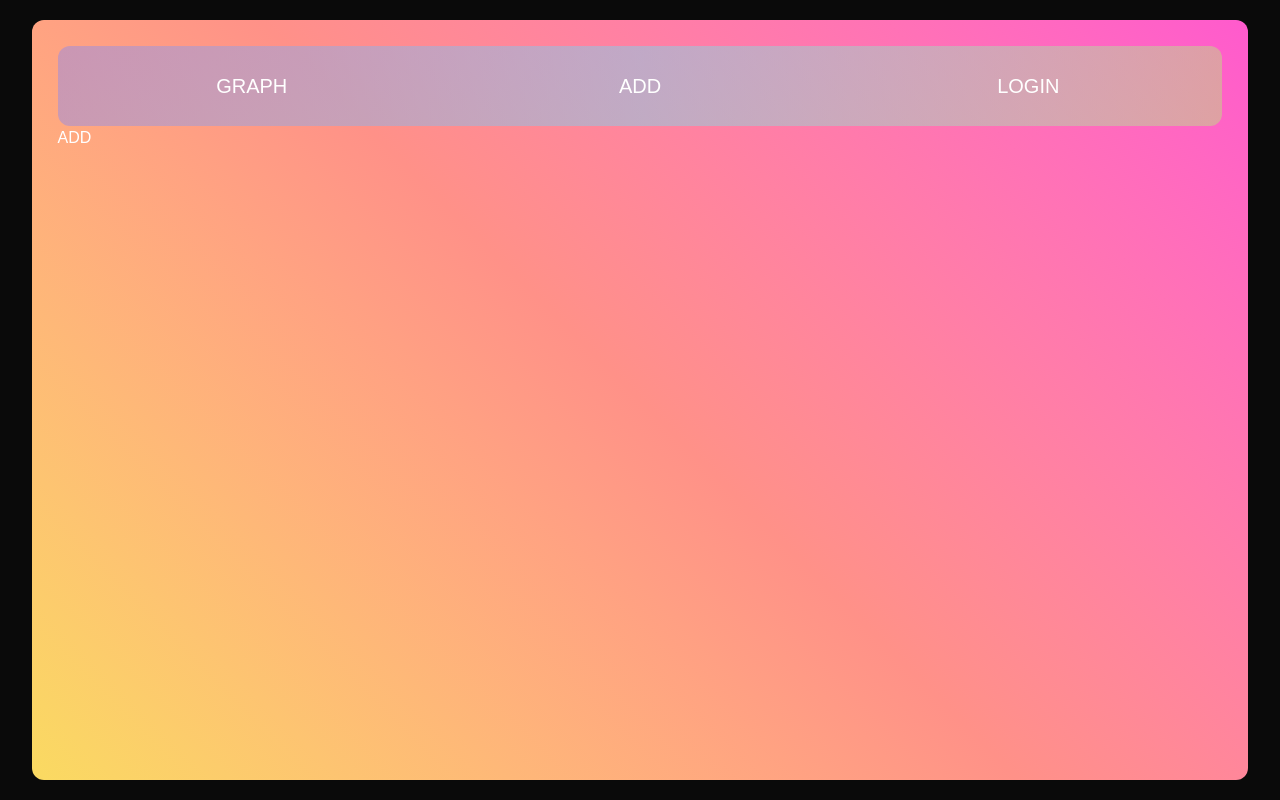
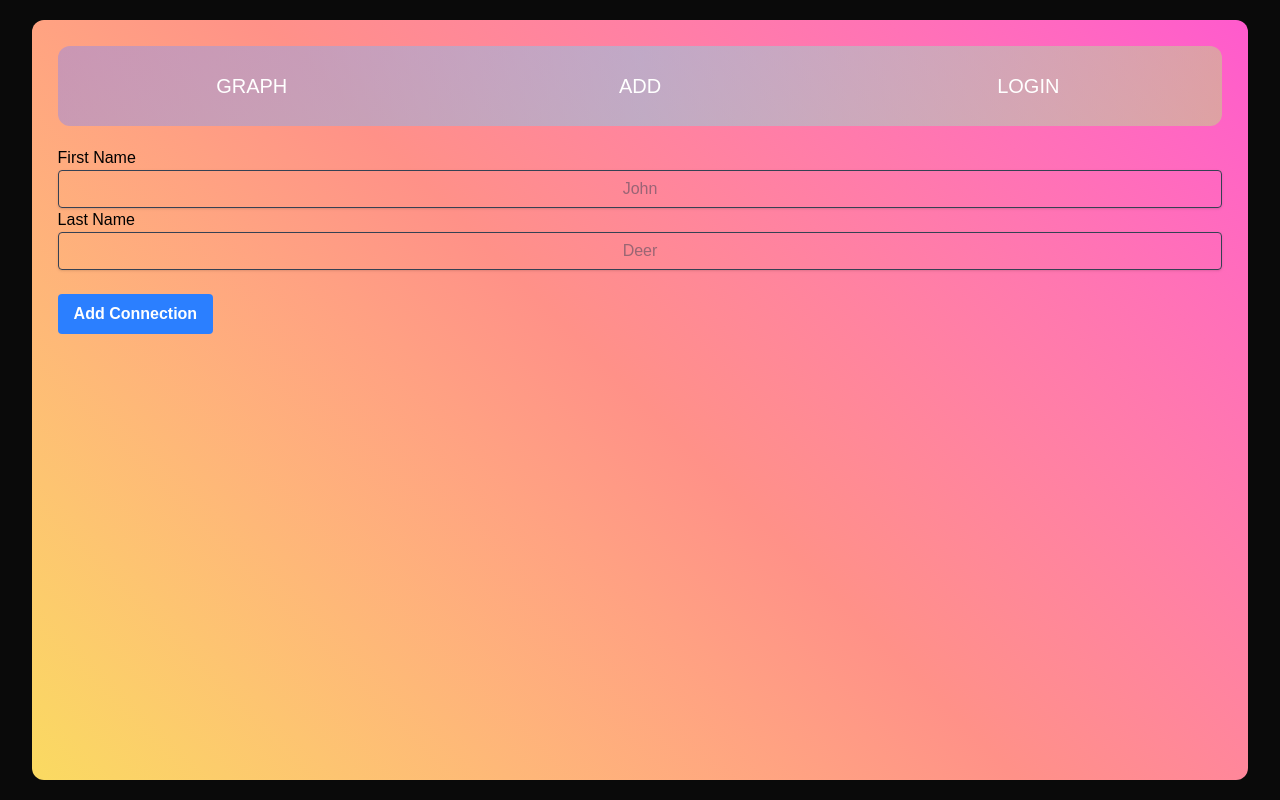
Before and after one commit to NAddink/Node2Self, a Next.js app: page /Add in a window 1280 px wide. Built offline with nearby package versions, Linux system fonts and the light colour scheme.

Commit message:
Add connection form (not connected to db yet)

```diff
--- a/src/app/Add/page.tsx
+++ b/src/app/Add/page.tsx
@@ -1,6 +1,42 @@
+"use client";
+import { useState, ChangeEvent } from "react";
+import nodeExists from "../components/db";
 import Navbar from "../components/Navbar";
 
 export default function Add() {
+
+    const [firstName, setFirstName] = useState(''); // Initialize state for first name
+    const [lastName, setLastName] = useState(''); // Initialize state for last name
+
+    const firstNameChange = (event: ChangeEvent<HTMLInputElement>) => {
+        setFirstName(event.target.value); // Update state on every input change
+        console.log("DEBUG: Current first name " + firstName)
+    };
+
+    const lastNameChange = (event: ChangeEvent<HTMLInputElement>) => {
+        setLastName(event.target.value); // Update state on every input change
+        console.log("DEBUG: Current last name " + lastName)
+    };
+
+
+    const addHandler = () => {
+
+        const fullname = firstName.trim() + " " + lastName.trim();
+        console.log(`DEBUG: Entered name is \'${fullname}\'`)
+
+        nodeExists(firstName.trim() + " " + lastName.trim())
+        .then(result => {
+            console.log(result);
+            if(result) { // entered node already exists
+                // only create connection to node
+            }
+            if(!result){ // entered node does not exist
+                // create node and create connection from current
+            }
+
+        })
+        .catch
+    }
 
 
 
@@ -10,7 +46,31 @@ export default function Add() {
                 {/* Navbar */}
                 <Navbar />
 
-                <h1>ADD</h1>
+                <div className="pt-5">
+                    <label className="text-black">First Name</label>
+                    <input
+                    className="shadow appearance-none border rounded w-full py-2 px-3 text-gray-700 leading-tight focus:outline-none focus:shadow-outline text-center"
+                    type="text"
+                    placeholder="John"
+                    value={firstName} // Bind input value to state
+                    onChange={firstNameChange} // Update state on change
+                    />
+
+                    <label className="text-black">Last Name</label>
+                    <input
+                    className="shadow appearance-none border rounded w-full py-2 px-3 text-gray-700 leading-tight focus:outline-none focus:shadow-outline text-center"
+                    type="text"
+                    placeholder="Deer"
+                    value={lastName} // Bind input value to state
+                    onChange={lastNameChange} // Update state on change
+                    />
+                    <br /> <br />
+
+
+                    <button className="bg-blue-500 hover:bg-blue-700 text-white font-bold py-2 px-4 rounded focus:outline-none focus:shadow-outline cursor-pointer" type="button" onClick={addHandler}>
+                        Add Connection
+                    </button>
+                </div>
 
             </div>
         </div>
--- a/src/app/components/db.tsx
+++ b/src/app/components/db.tsx
@@ -1,6 +1,34 @@
 import axios from 'axios';
 
 
-function nodeExists {
+async function nodeExists (name : string) {
+
+    if(name === "")
+    {
+        console.log("No node given as arg");
+        return false;
+    }
+
+    const response = await axios.get(`../api/nodes/${name}`);
+    console.log(response.data);
+
+    const length = response.data.length;
+    console.log(length);
+
+    if(response.data.length === 0)
+    {
+        console.log("Node does not exist")
+        return false;
+    }
+
+    if(response.data.length === 1)
+    {
+        console.log("Node exists")
+        return true;
+    }
+
+    return false;
 
 }
+
+export default nodeExists;
```
